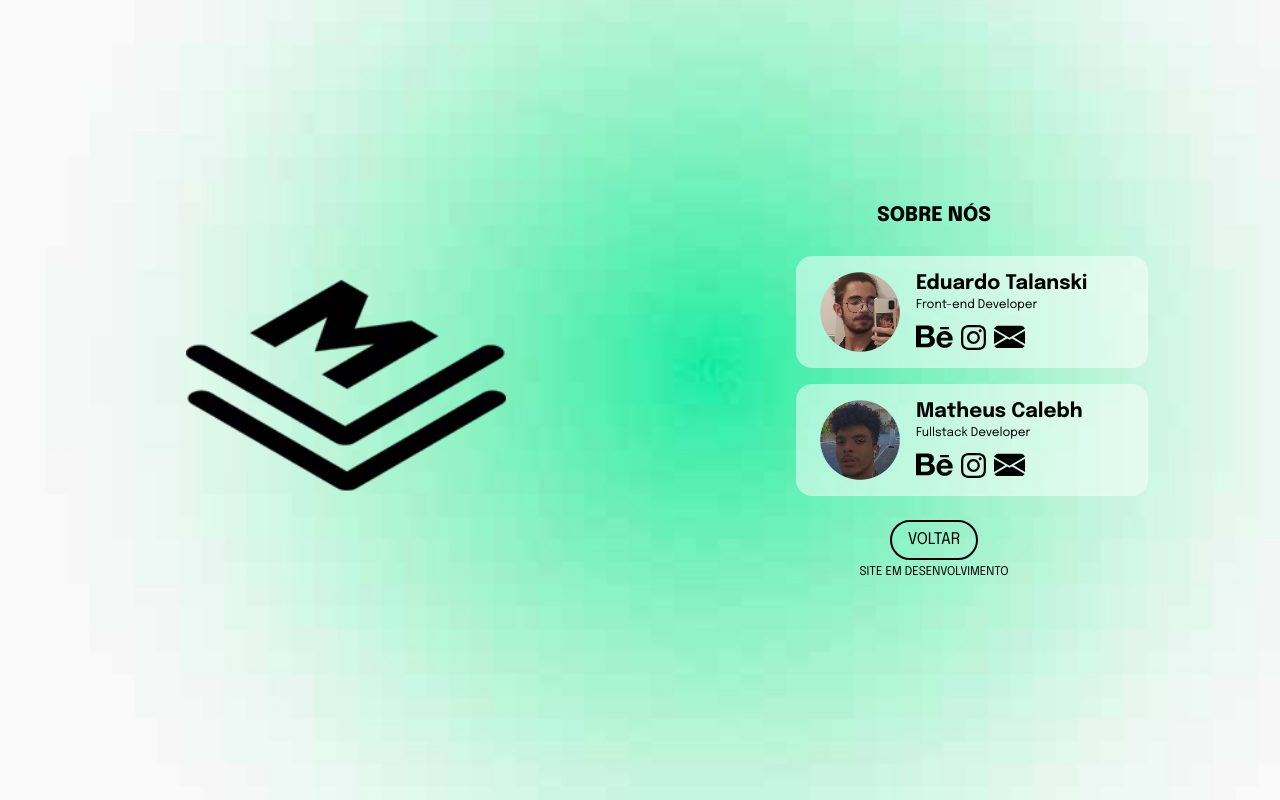
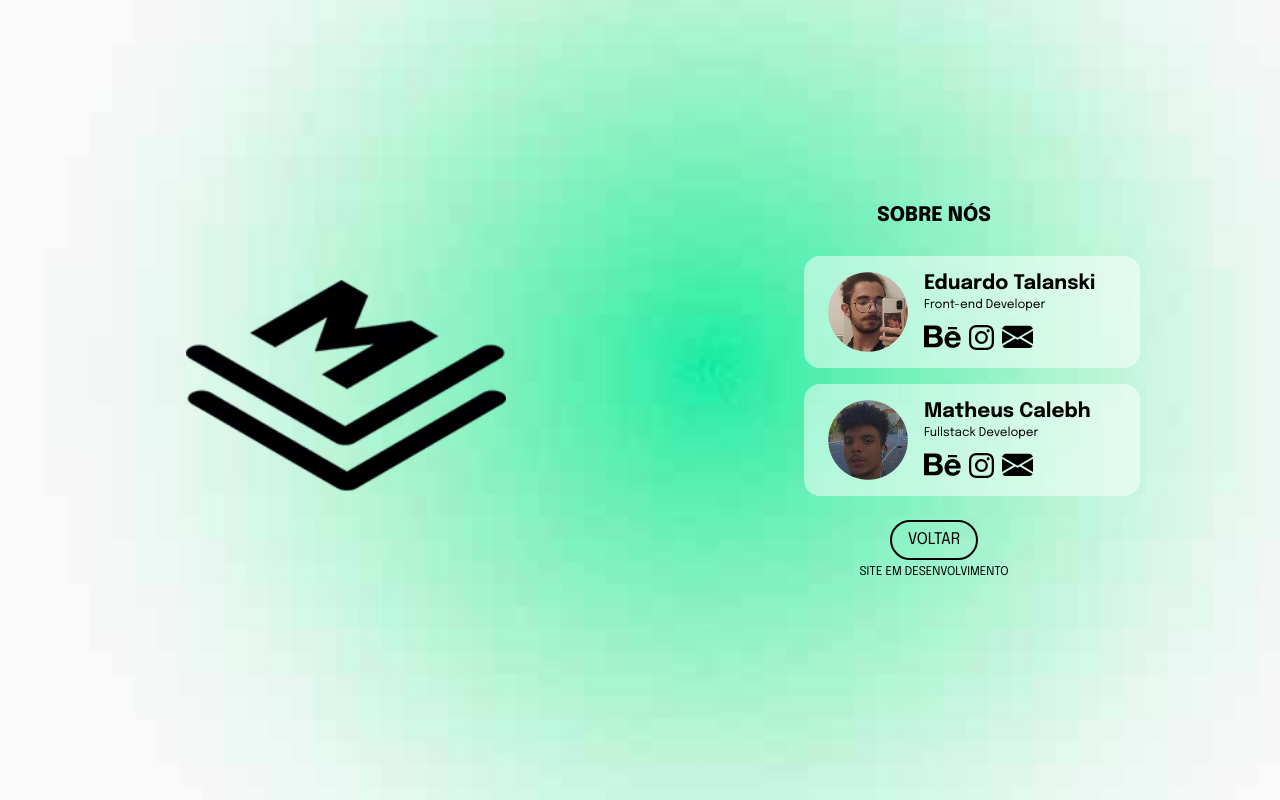
Before and after one commit to maduradodev/madurado-weblanding, a plain HTML site: page about.html in a window 1280 px wide. Drawn offline with Linux system fonts and the light colour scheme.

Commit message:
Update style.css
Pequenos fixes no card.

```diff
--- a/css/style.css
+++ b/css/style.css
@@ -29,7 +29,7 @@ body{
   background-color:rgb(255, 255, 255, 0.5);
   border-radius:1rem;
   height:7rem;
-  width:22rem;
+  width:21rem;
   margin-top:1rem;
 }
 
@@ -55,7 +55,7 @@ body{
     margin-top:12rem;
   }
   .cardcontainer {
-    margin-left:9rem;
+    margin-left:9.5rem;
   }
 
 }
```
